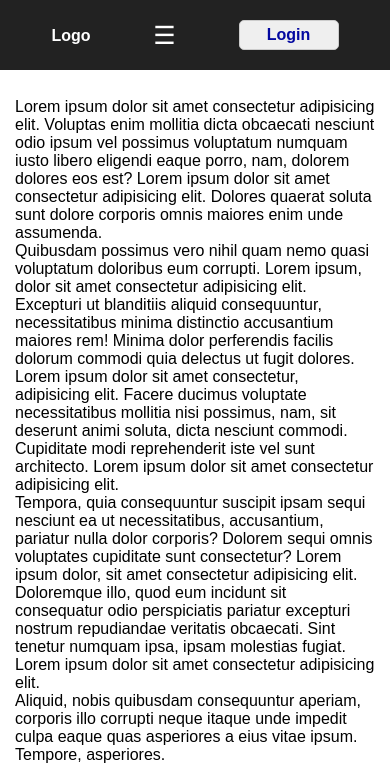
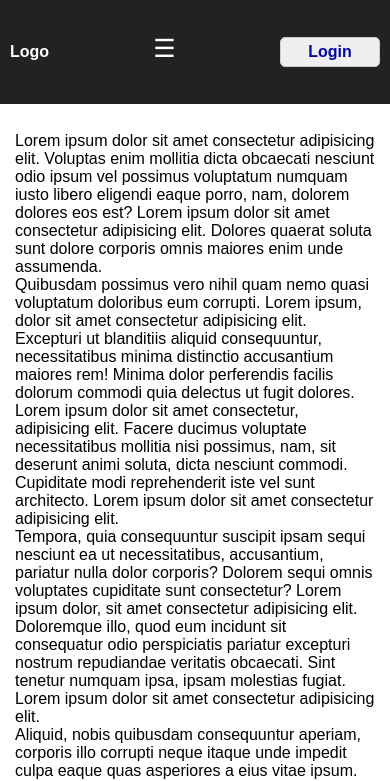
Before and after one commit to Govamarket/Beginner-Nav, a plain HTML site: page index.html in a window 390 px wide. Shown: the top 781 px of the page. Drawn offline with Linux system fonts and the light colour scheme.

Commit message:
initial commit

```diff
--- a/style.css
+++ b/style.css
@@ -8,19 +8,20 @@
 
 .nav{
     display: flex;
-    justify-content: space-around;
+    justify-content: space-between;
+    align-content: baseline;
     font-size: 16px;
     font-family: Arial, Helvetica, sans-serif;
     font-weight: 600;
     padding-top: 2vh;
     position: relative;
-    padding: 20px;
+    padding: 10px;
     background: #222;
 }
 .logo{
     text-decoration: none;
     color: #fff;
-    margin-top: 7px;
+
 }
 
 .nav-links{
@@ -98,6 +99,7 @@ footer{
 @media(max-width: 768px) {
     .menu-btn{
         display: block;
+        margin-top: -7px;
     }
 
     .nav-links{
@@ -113,5 +115,11 @@ footer{
 
   .nav {
     flex-wrap: wrap;
+    line-height: 10vh;
   }
+
+  .nav a button{
+    margin-top: 10px;
+  }
+
 }
```
